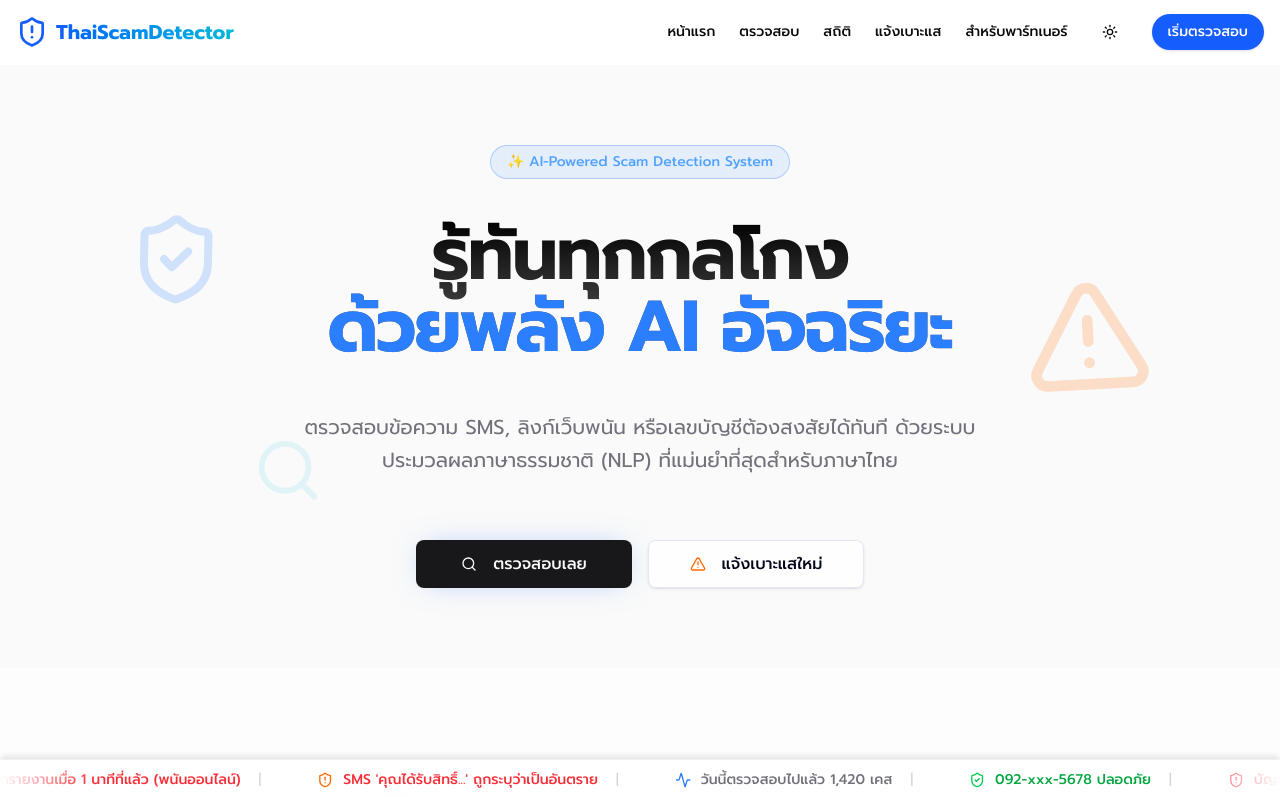
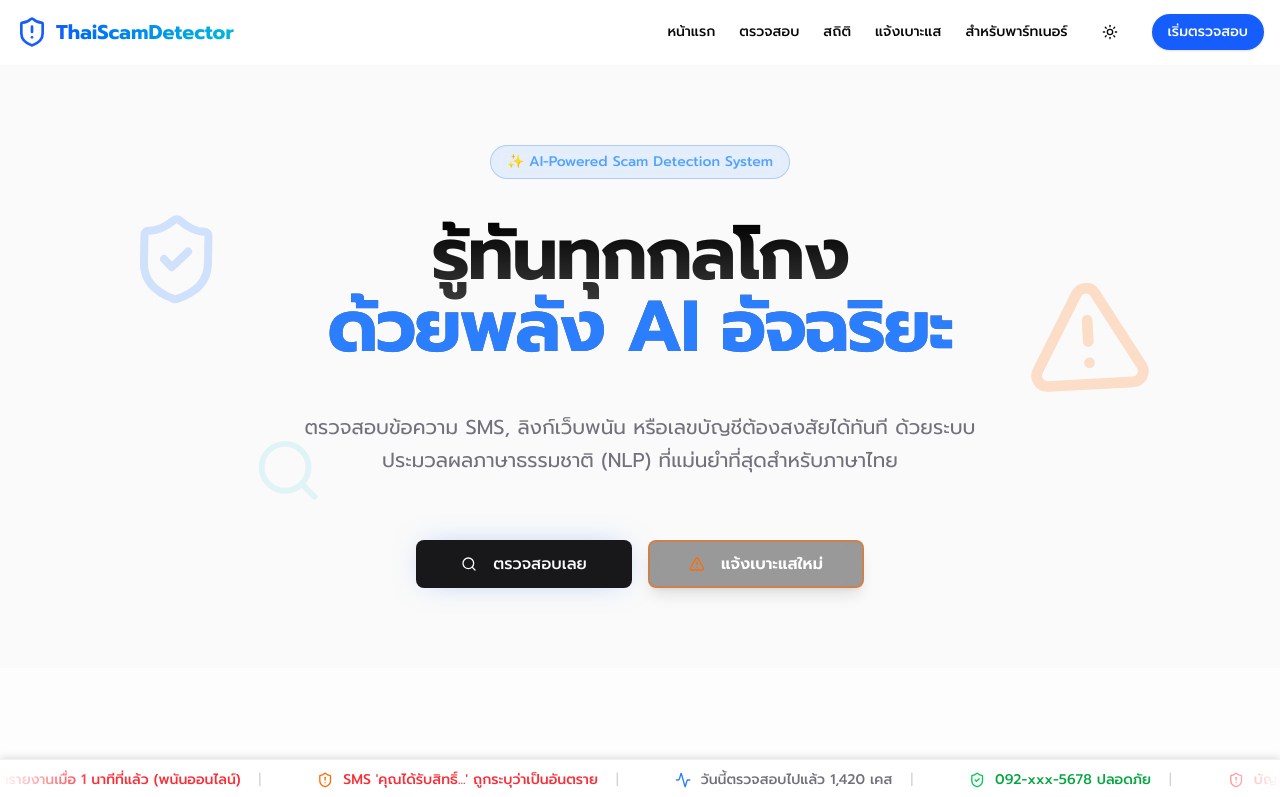
Before and after one commit to nutthakorn7/ThaiScamBench, a Next.js app in the folder frontend/: page / in a window 1280 px wide. Shown: the top 797 px of the page. Built offline with nearby package versions, Linux system fonts and the light colour scheme; a web font is replaced by a local one.

Commit message:
style: redesign report button with premium dark glass theme

```diff
--- a/frontend/app/page.tsx
+++ b/frontend/app/page.tsx
@@ -48,7 +48,7 @@ export default function Home() {
               </Button>
             </Link>
             <Link href="/report" className="w-full">
-              <Button variant="outline" size="lg" className="w-full h-12 text-base font-medium bg-background/80 hover:bg-accent hover:text-accent-foreground border-slate-200 dark:border-slate-700 shadow-sm backdrop-blur-sm">
+              <Button variant="outline" size="lg" className="w-full h-12 text-base font-semibold bg-zinc-950/40 dark:bg-zinc-900/60 hover:bg-zinc-950/60 border-2 border-orange-500/50 hover:border-orange-500 text-white shadow-lg backdrop-blur-md transition-all duration-300">
                 <AlertTriangle className="mr-2 h-5 w-5 text-orange-500" />
                 แจ้งเบาะแสใหม่
               </Button>
```
